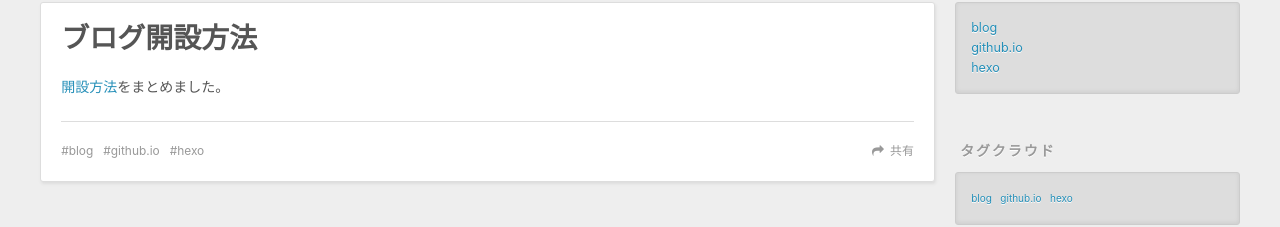
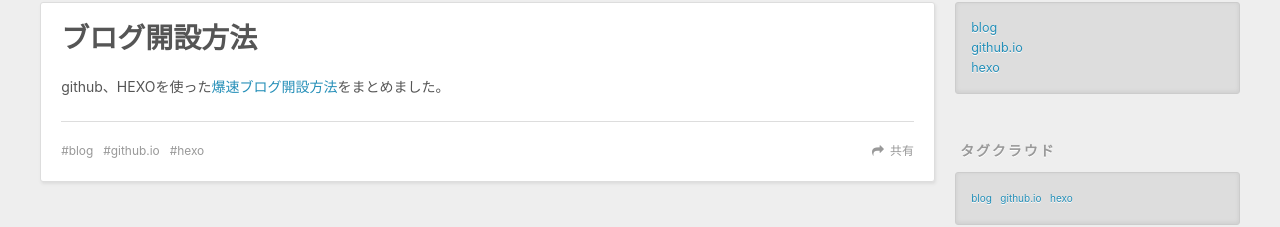
Before and after one commit to pokabu55/pokabu55.github.io, a plain HTML site: page index.html in a window 1280 px wide. Shown: the part 377-604 px from the top of the page. Drawn offline with nearby package versions, Linux system fonts and the light colour scheme.

Commit message:
Site updated: 2019-03-05 21:13:35

```diff
--- a/index.html
+++ b/index.html
@@ -88,7 +88,7 @@
 
     <div class="article-entry" itemprop="articleBody">
 
-        <p><a href="https://github.com/pokabu55/TIL/blob/master/GithubPages/%E7%88%86%E9%80%9F%E3%83%96%E3%83%AD%E3%82%B0%E9%96%8B%E8%A8%AD.md" target="_blank" rel="noopener">開設方法</a>をまとめました。</p>
+        <p>github、HEXOを使った<a href="https://github.com/pokabu55/TIL/blob/master/GithubPages/%E7%88%86%E9%80%9F%E3%83%96%E3%83%AD%E3%82%B0%E9%96%8B%E8%A8%AD.md" target="_blank" rel="noopener">爆速ブログ開設方法</a>をまとめました。</p>
 
 
     </div>
```
Also changed, not shown: 2019/03/05/ブログ開設方法/index.html (+5 -5 lines).
